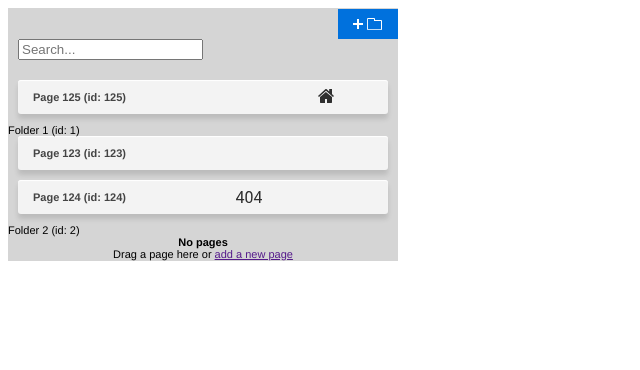
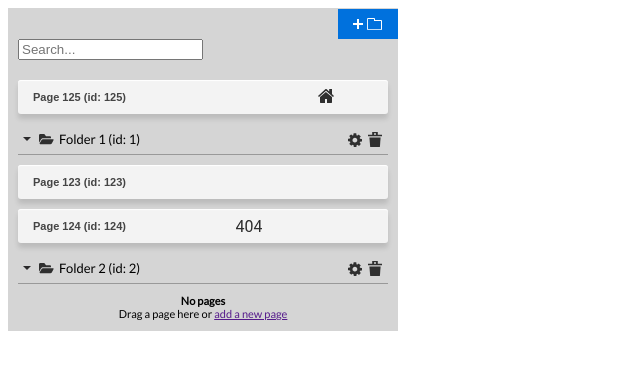
Before and after one commit to vdekov/poc-pages-redux, a React (Create React App) app: page / in a window 1280 px wide. Shown: the top 370 px of the page, without its empty margins (0-640 px from the left). Built offline with nearby package versions, Linux system fonts and the light colour scheme.

Commit message:
Style the folder header component.

```diff
--- a/public/css/style.css
+++ b/public/css/style.css
@@ -1,7 +1,7 @@
 #app {
    width: 390px;
    background-color: #d5d5d5;
-   font-family: Lato2, Helvetica, Arial, sans-serif;
+   font-family: Lato, Helvetica, Arial, sans-serif;
    font-size: 11px;
    padding: 1px 0;
 }
@@ -63,7 +63,7 @@
    max-width: 170px;
    height: 34px;
    margin-left: 15px;
-   font-family: Lato2, Helvetica, Arial, sans-serif;
+   font-family: Lato Helvetica, Arial, sans-serif;
    font-weight: bold;
    font-size: 11px;
    color: #444;
@@ -134,7 +134,6 @@
 .sk-mp-pageslist-item:hover .sk-mp-pageslist-item-btn,
 .sk-mp-pageslist-item.homepage .btn-home,
 .sk-mp-pageslist-item.page404 .btn-404,
-.sk-mp-folders-item:hover .sk-mp-folders-item-btn,
 .sk-mp-redirects-item:hover .sk-mp-redirects-item-btn {
    visibility: visible;
 }
@@ -147,7 +146,7 @@
 
 #sk-mp-folders > .sk-mp-folders-item,
 #sk-mp-redirects > .sk-mp-redirects-item {
-   font-family: Lato2, Helvetica, Arial, sans-serif;
+   font-family: Lato, Helvetica, Arial, sans-serif;
    font-size: 13px;
    line-height: 18px;
    cursor: pointer;
@@ -170,12 +169,16 @@
    background-size: 30px;
 }
 
-.sk-mp-folders-item:hover .sk-mp-folders-item-btn.btn-edit,
+.sk-mp-folders-item .sk-mp-folders-item-btn {
+   visibility: visible;
+}
+
+.sk-mp-folders-item .sk-mp-folders-item-btn.btn-edit,
 .sk-mp-redirects-item:hover .sk-mp-redirects-item-btn.btn-edit {
    background-position: -8px -170px;
 }
 
-.sk-mp-folders-item:hover .sk-mp-folders-item-btn.btn-delete,
+.sk-mp-folders-item .sk-mp-folders-item-btn.btn-delete,
 .sk-mp-redirects-item:hover .sk-mp-redirects-item-btn.btn-delete {
    background-position: -8px -197px;
 }
@@ -183,6 +186,7 @@
 /* New CSS styles */
 .sk-mp-folder-empty {
    text-align: center;
+   margin-bottom: 10px;
 }
 
 .sk-mp-folder-empty p {
@@ -205,3 +209,48 @@
    background-position: 14px -309px;
    cursor: pointer;
 }
+
+.sk-mp-folders-item-header {
+   display: flex;
+   align-items: center;
+   height: 30px;
+   margin: 0 10px 10px 10px;
+   padding-left: 5px;
+   border-bottom: 1px solid #999;
+   cursor: pointer;
+}
+
+.sk-mp-folders-item-arrow {
+   width: 0;
+   height: 0;
+   border: none;
+}
+
+.expanded .sk-mp-folders-item-arrow {
+   border-top: 4px solid #2A292A;
+   border-left: 4px solid transparent;
+   border-right: 4px solid transparent;
+}
+
+.collapsed .sk-mp-folders-item-arrow {
+   border-left: 4px solid #2A292A;
+   border-top: 4px solid transparent;
+   border-bottom: 4px solid transparent;
+}
+
+.sk-mp-folders-item-label {
+   flex: 1 1 100%;
+   display: inline-block;
+   padding-left: 28px;
+   background: url('/Images/sprite.svg') no-repeat 0 -339px;
+   font-size: 13px;
+}
+
+.collapsed .sk-mp-pageslist,
+.collapsed .sk-mp-folder-empty {
+   display: none;
+}
+
+.sk-mp-folders-item-buttons {
+   width: 55px;
+}
--- a/public/index.html
+++ b/public/index.html
@@ -8,6 +8,7 @@
 	<title>React App</title>
 </head>
 <body>
+	<link href="https://fonts.googleapis.com/css?family=Lato" rel="stylesheet">
 	<link type="text/css" rel="stylesheet" href="./css/style.css">
 	<div id="root"></div>
 </body>
--- a/src/components/FolderItem.js
+++ b/src/components/FolderItem.js
@@ -3,17 +3,42 @@ import FolderItemHeader from './FolderItemHeader';
 import DroppableArea from '../containers/DroppableArea';
 import PagesList from '../containers/PagesList';
 
-const FolderItem = ( props ) => {
-   // console.log( '>>> folder item', props );
+class FolderItem extends React.Component {
+   constructor( props ) {
+      super( props )
 
-   return (
-      <div className="sk-mp-folderitem">
-         { !! props.name && <FolderItemHeader { ...props }/> }
-         <DroppableArea id={ props.id }>
-            <PagesList folder_id={ props.id }/>
-         </DroppableArea>
-      </div>
-   );
+      this.togglePagesList = this.togglePagesList.bind( this );
+
+      this.state = {
+         is_expanded : true,
+      };
+   }
+
+   render() {
+      // console.log( '>>> folder item', this.props );
+
+      return (
+         <div className={ this.getCSSClasses() }>
+            { !! this.props.name && <FolderItemHeader { ...this.props } onClick={ this.togglePagesList }/> }
+            <DroppableArea id={ this.props.id }>
+               <PagesList folder_id={ this.props.id }/>
+            </DroppableArea>
+         </div>
+      );
+   }
+
+   getCSSClasses() {
+      return [
+         'sk-mp-folders-item',
+         ( this.state.is_expanded ? 'expanded' : 'collapsed' ),
+      ].join( ' ' );
+   }
+
+   togglePagesList( event ) {
+      this.setState( ( prev_state ) => ({
+         is_expanded : ! prev_state.is_expanded
+      }));
+   }
 };
 
 export default FolderItem;
--- a/src/components/FolderItemHeader.js
+++ b/src/components/FolderItemHeader.js
@@ -1,9 +1,16 @@
 import React from 'react';
+import Button from '../components/Button';
 
 const FolderItemHeader = ( props ) => {
-   // TODO: Add buttons here
    return (
-      <div className="sk-mp-folderitem-header">{ props.name } (id: { props.id })</div>
+      <div className="sk-mp-folders-item-header" onClick={ props.onClick }>
+         <span className="sk-mp-folders-item-arrow"></span>
+         <span className="sk-mp-folders-item-label">{ props.name } (id: { props.id })</span>
+         <span className="sk-mp-folders-item-buttons">
+            <Button className="sk-mp-folders-item-btn btn-delete" onClick={ () => { console.log( '>>> delete folder' ); } }/>
+            <Button className="sk-mp-folders-item-btn btn-edit" onClick={ () => { console.log( '>>> edit folder' ); } }/>
+         </span>
+      </div>
    );
 };
 
```
